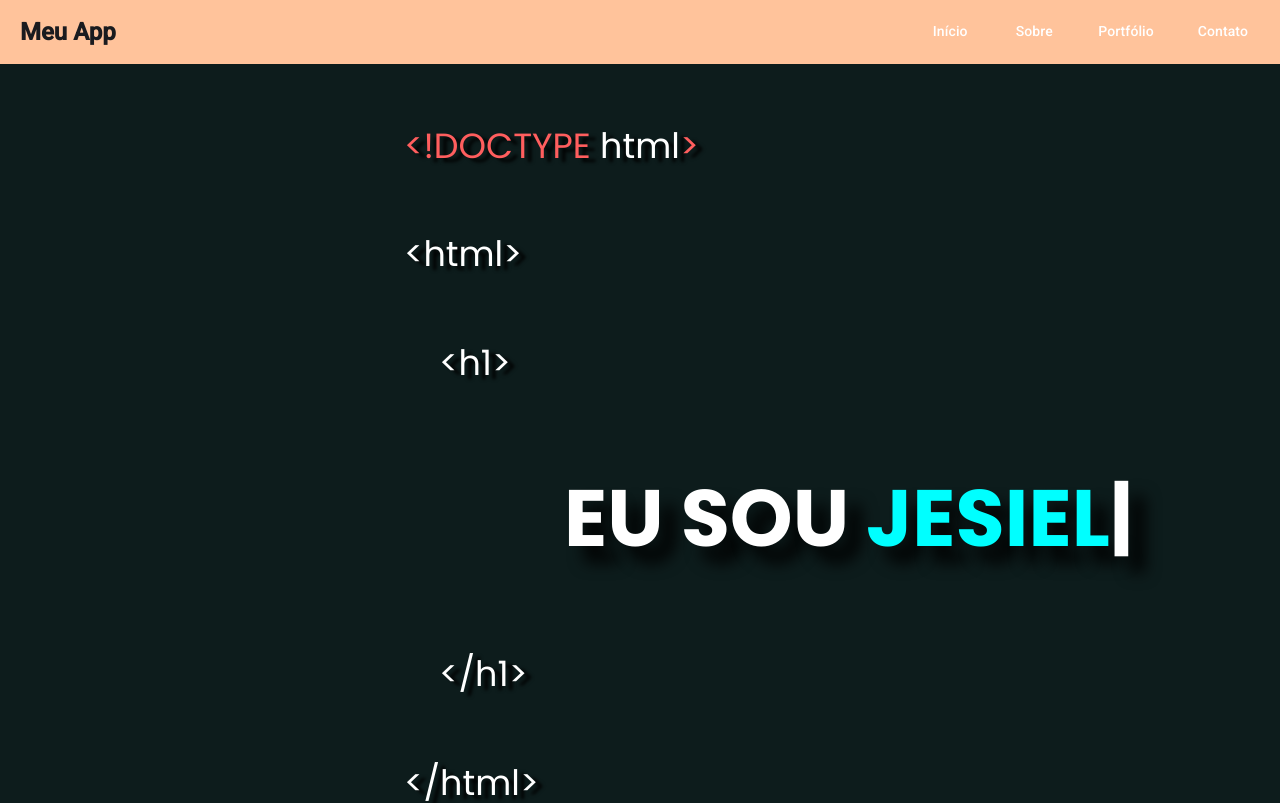
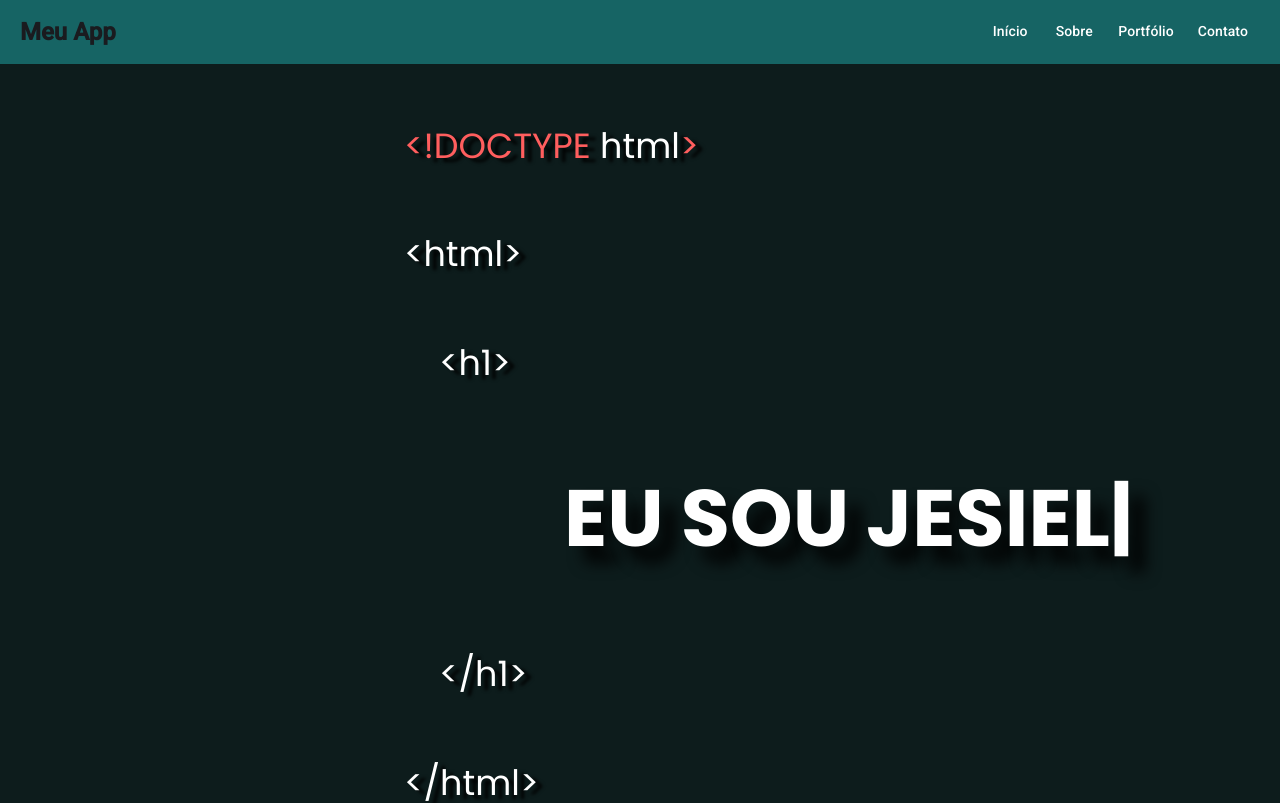
Before and after one commit to Jesiel15/portfolio-angular, an Angular app: page /inicio in a window 1280 px wide. Shown: the top 803 px of the page. Built offline with nearby package versions, Linux system fonts and the light colour scheme; some icons are missing.

Commit message:
Ajuste cores do navbar

```diff
--- a/src/app/components/apresentacao/apresentacao.component.scss
+++ b/src/app/components/apresentacao/apresentacao.component.scss
@@ -18,7 +18,7 @@
 .hero__text {
   margin: 0;
   font-size: 35px;
-  color: #ffffff;
+  color: var(--color-white);
   text-shadow: black 0.2em 0.1em 0.1em;
   // margin-bottom: 20px;
   font-family: "Poppins", sans-serif;
@@ -35,13 +35,13 @@
   font-size: 40px;
   font-weight: bold;
   text-transform: uppercase;
-  color: #fff;
+  color: var(--color-white);
   text-shadow: black 0.2em 0.2em 0.2em;
   padding-left: 1em; // 👈 se quiser manter o alinhamento como se fosse código
 
   .typing__module .typed {
     display: inline-block;
-    color: #00ffff;
+    color: var(--color-cian);
     font-weight: bold;
   }
 }
--- a/src/app/components/navbar/navbar.component.scss
+++ b/src/app/components/navbar/navbar.component.scss
@@ -30,15 +30,23 @@
   flex: 1 1 auto;
 }
 
-.desktop-menu {
-  display: flex;
-  gap: 20px;
+.desktop-menu a {
+  color: white;
+  font-weight: 500;
+  text-decoration: none;
+  transition: color 0.3s ease, background-color 0.3s ease;
 }
 
-.desktop-menu a {
-  color: white;
+.desktop-menu a:hover {
+  color: var(--color-ciano);
+  background-color: rgba(
+    255,
+    255,
+    255,
+    0.1
+  ); // Um leve fundo pode ajudar na visibilidade
+  // border-radius: 5px;
 }
-
 @media screen and (max-width: 768px) {
   .desktop-menu {
     display: none;
@@ -68,7 +76,7 @@
 }
 
 mat-toolbar {
-  background-color: rgb(255, 195, 155);
+  background-color: var(--color-bg-secondary);
 }
 
 mat-sidenav-content {
--- a/src/styles.scss
+++ b/src/styles.scss
@@ -43,6 +43,7 @@ Erro / Alerta	#FF4C4C	Mensagens de erro, alerta visual
 
   --color-white: #ffffff;
   --color-grey: #f5f5f5;
+  --color-ciano: #00ffff;
 }
 
 html,
```
